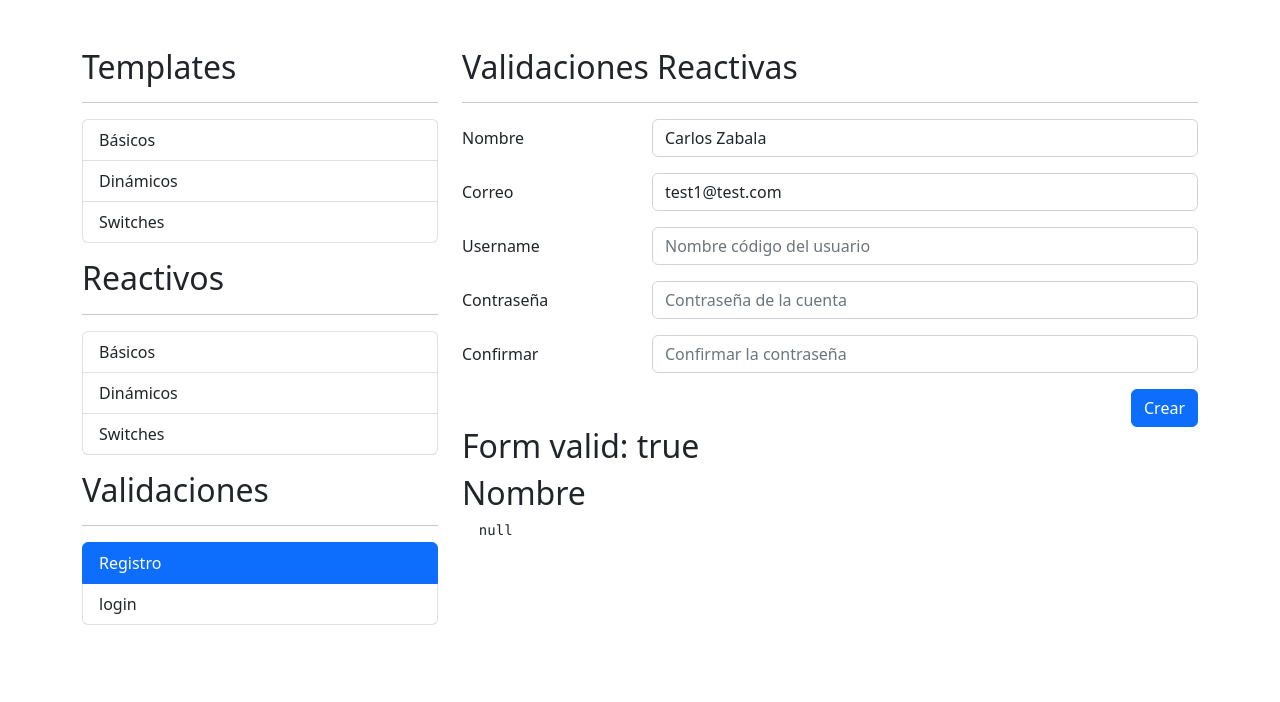
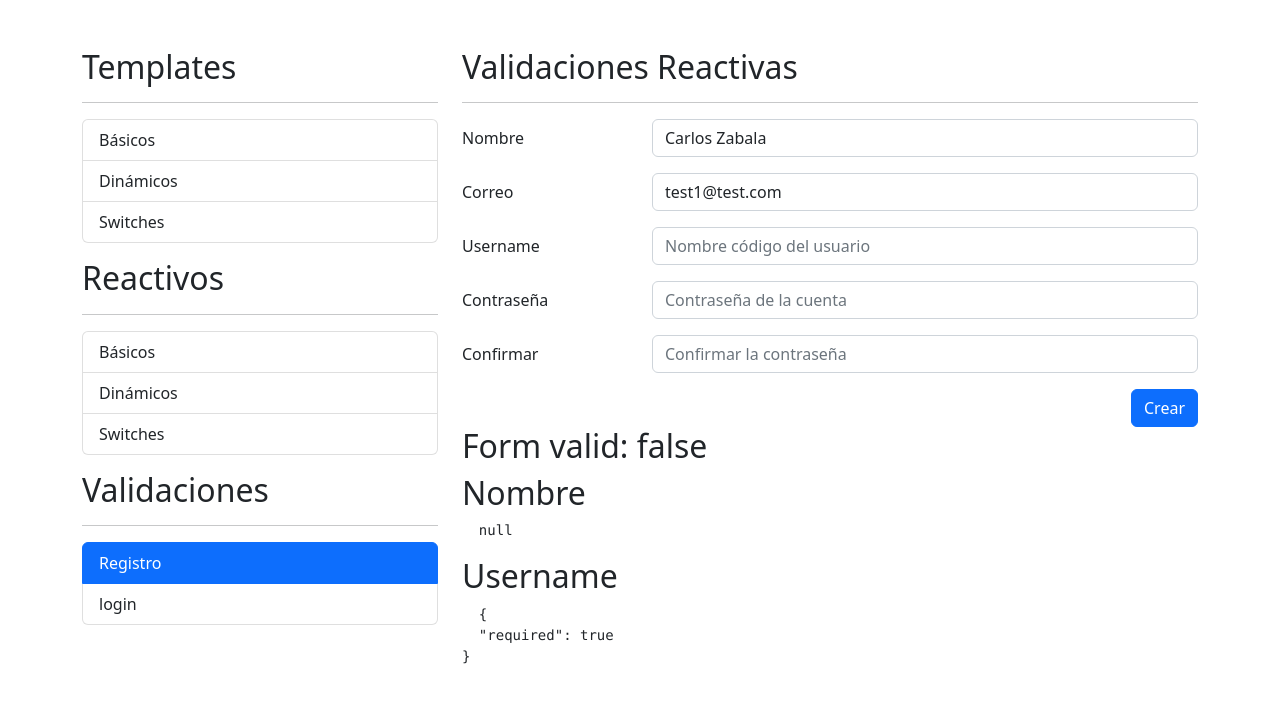
Before and after one commit to czabala847/FormApp, an Angular app: page /auth/login in a window 1280 px wide. Both pictures are taken after a click on the item "Registro". Shown: the top 702 px of the page. Built offline with nearby package versions, Linux system fonts and the light colour scheme.

Commit message:
Validaciones personalizadas

```diff
--- a/src/app/auth/pages/register/register.component.html
+++ b/src/app/auth/pages/register/register.component.html
@@ -38,7 +38,7 @@
         </div>
       </div>
 
-      <!-- email -->
+      <!-- username -->
       <div class="row mb-3">
         <label class="col-sm-3 col-form-label">Username</label>
         <div class="col-sm-9">
@@ -46,7 +46,11 @@
             type="text"
             class="form-control"
             placeholder="Nombre código del usuario"
+            formControlName="username"
           />
+          <span class="form-text text-danger" *ngIf="validField('username')">
+            El username no puede ser Strider
+          </span>
         </div>
       </div>
 
@@ -89,3 +93,8 @@
 <pre>
   {{ registerForm.controls["name"].errors | json }}
 </pre>
+
+<h2>Username</h2>
+<pre>
+  {{ registerForm.controls["username"].errors | json }}
+</pre>
--- a/src/app/auth/pages/register/register.component.ts
+++ b/src/app/auth/pages/register/register.component.ts
@@ -1,6 +1,11 @@
 import { Component, OnInit } from '@angular/core';
 
-import { FormBuilder, FormGroup, Validators } from '@angular/forms';
+import {
+  FormBuilder,
+  FormControl,
+  FormGroup,
+  Validators,
+} from '@angular/forms';
 
 @Component({
   selector: 'app-register',
@@ -20,6 +25,7 @@ export class RegisterComponent implements OnInit {
         [Validators.required, Validators.pattern(this.fullnamePattern)],
       ],
       email: ['', [Validators.required, Validators.pattern(this.emailPattern)]],
+      username: ['', [Validators.required, this.noToBeStrider]],
     });
   }
 
@@ -42,4 +48,14 @@ export class RegisterComponent implements OnInit {
       this.registerForm.markAllAsTouched();
     }
   }
+
+  noToBeStrider(control: FormControl) {
+    const value: string = control.value?.trim().toLowerCase();
+
+    if (value === 'strider') {
+      return { noStrider: true };
+    }
+
+    return null; //esta bien
+  }
 }
```
